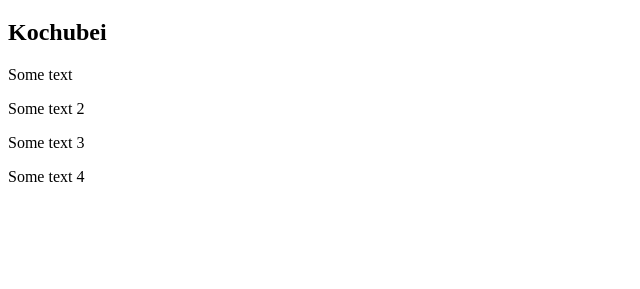
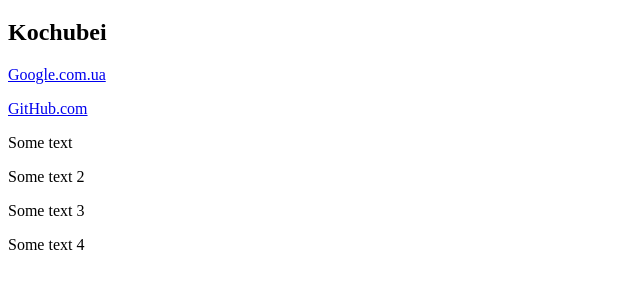
Before and after one commit to KochubeiKostiantyn/RRPS01, a plain HTML site: page index.html in a window 1280 px wide. Shown: the part 61-350 px from the top of the page, without its empty margins (0-640 px from the left). Drawn offline with Linux system fonts and the light colour scheme.

Commit message:
Add links

```diff
--- a/index.html
+++ b/index.html
@@ -7,6 +7,8 @@
 <body>
    <h1>Main page</h1>
    <h2>Kochubei</h2>
+   <p><a href="https://google.com.ua">Google.com.ua</a></p>
+   <p><a href="https://github.com">GitHub.com</a></p>
    <p>Some text</p>
    <p>Some text 2</p>
    <p>Some text 3</p>
```
